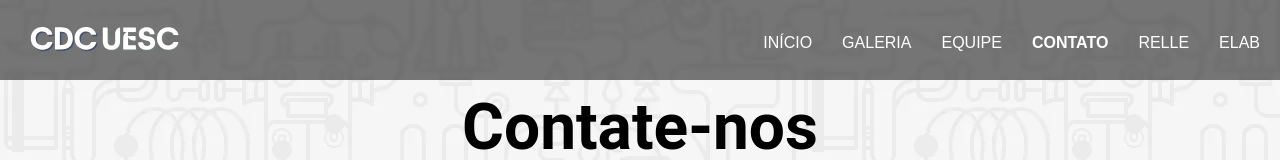
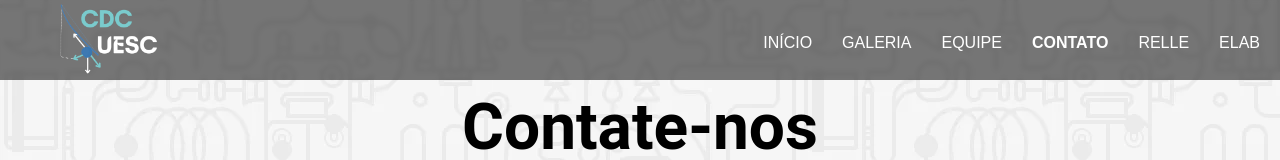
Before and after one commit to isabellesscruz/cdcuesc, a plain HTML site: page contato.html in a window 1280 px wide. Shown: the top 160 px of the page. Drawn offline with Linux system fonts and the light colour scheme.

Commit message:
:sparkles: logo

```diff
--- a/contato.html
+++ b/contato.html
@@ -14,7 +14,7 @@
     <header>
         <nav id="navPC">
             <a id="Logo" href="./index.html">
-                <img src="./assets/logocdc.svg" />
+                <img src="./assets/newcdc.png" />
             </a>
             <ul id="Links">
                 <li><a href="./index.html">INÍCIO</a></li>
@@ -27,7 +27,7 @@
         </nav>
         <nav id="navMobile">
             <a id="Logo" href="./index.html">
-                <img src="./assets/logocdc.svg" />
+                <img src="./assets/newcdc.png" />
             </a>
             <div id="wrapperMenu">
                 <img src="./assets/menu.png" />
```
Also changed, not shown: equipe.html (+2 -2 lines), galeria.html (+2 -2 lines), index.html (+2 -2 lines), assets/newcdc.png (added).
